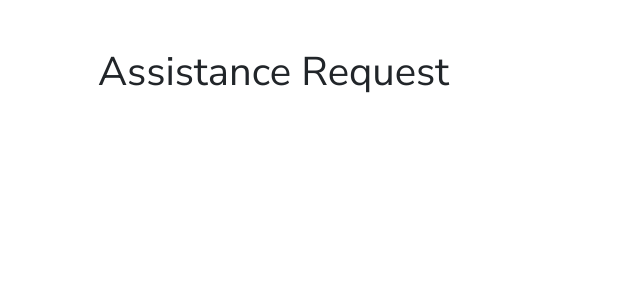
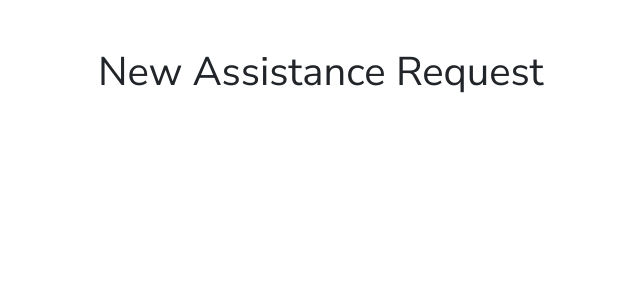
Before and after one commit to ronnorthrip/vue-assistance-request, a Vue app: page / in a window 1280 px wide. Shown: the top 300 px of the page, without its empty margins (177-817 px from the left). Built offline with nearby package versions, Linux system fonts and the light colour scheme.

Commit message:
Minor label change to match the mockup

```diff
--- a/src/App.vue
+++ b/src/App.vue
@@ -1,6 +1,6 @@
 <template>
   <div id="app">
-    <AssistanceRequest title="Assistance Request"/>
+    <AssistanceRequest title="New Assistance Request"/>
   </div>
 </template>
 
```
